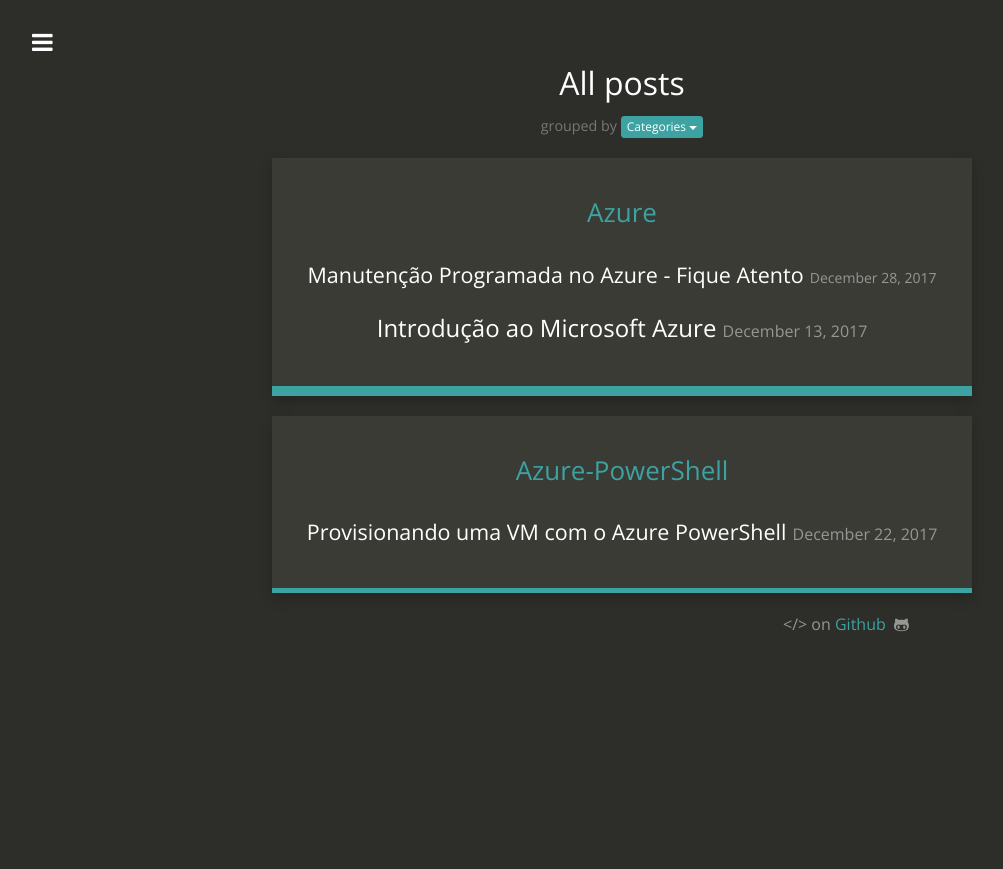
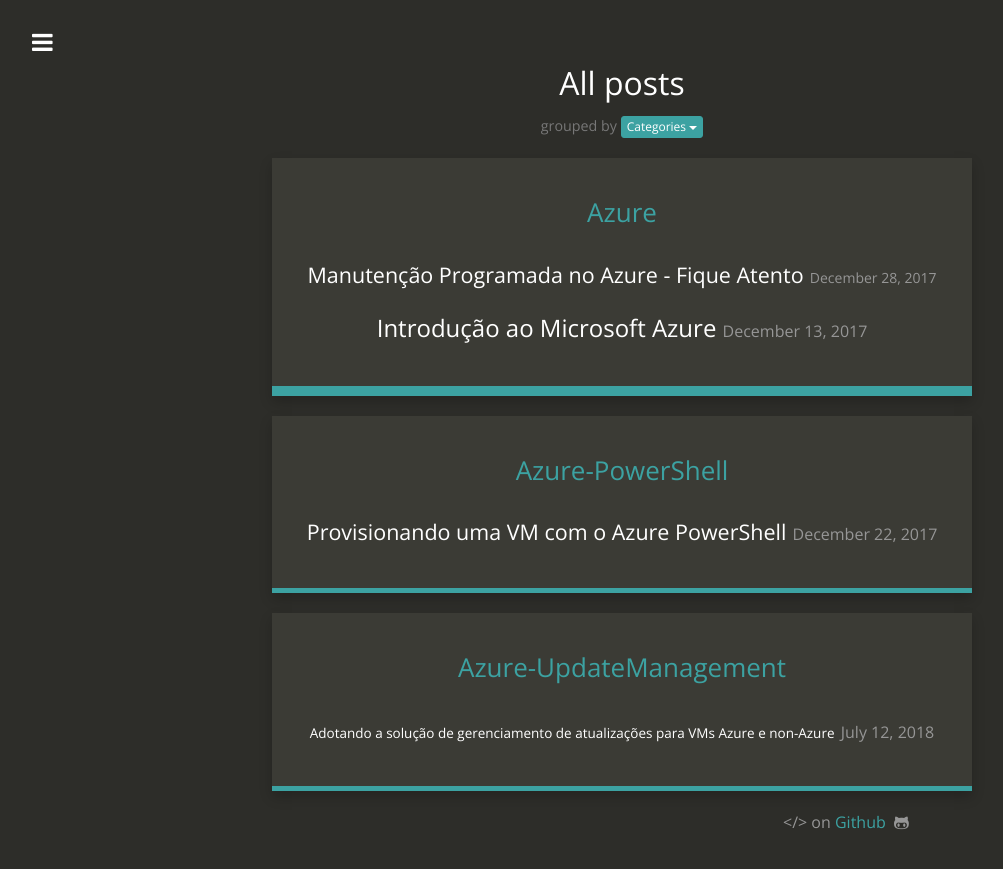
Before and after one commit to daribei/xdanielribeiro.github.io, a Jekyll site: the page built from posts-by-categories.html, in a window 1280 px wide. Shown: the top 869 px of the page, without its empty margins (18-1021 px from the left). Built offline with Jekyll 4.4.1, drawn with Linux system fonts in a browser that asks for light colours; nearby versions of some CDN libraries; some of the changed lines change nothing that is shown.

Commit message:
Article Finished.

```diff
--- a/_posts/2018-07-12-azure-update-management.md
+++ b/_posts/2018-07-12-azure-update-management.md
@@ -6,7 +6,7 @@
 thumbnail: intazure
 tags:
   - azure
-published: false
+published: true
 ---
 
 ## Introdução
@@ -99,3 +99,106 @@
 ![CreatingAA](https://i.imgur.com/Qfm8cu6.jpg)
 
 3 - Depois de fornecer as informações necessárias no painel, clique em criar.
+
+### Habilitando o Update Management
+
+Depois de criar o _workspace_ e a conta de automação, já estamos aptos a habilitar o Update Management.
+
+1 - No portal do Azure, abra a conta de Automação recém criada e selecione Update Management ou Gerenciamento de Atualizações, se estiver em português;
+
+2 - Selecione opções para os seguintes itens:
+
+* Selecione uma localização. Note que neste caso, a localização será definida de acordo com a região em que foi criado a conta de automação;
+* Selecione uma Assinatura;
+* Selecione o _workspace_ do Log Analytics criado anteriormente;
+* Selecione a conta de automação que estará conectada ao _workspace_ selecionado na opção anterior.
+
+![EnablingUpdateManagement](https://i.imgur.com/2VjlLQR.jpg)
+
+Assim que concluído essa etapa, já podemos adicionar VMs no Update Management.
+
+### Adicionando VMs no Update Management
+
+1 - No portal do Azure, abra a conta de Automação e selecione Update Management ou Gerenciamento de Atualizações, se estiver em português;
+
+2 - Selecione _Add Azure VMs_;
+
+![AddAzureVMs](https://i.imgur.com/xFK76XB.jpg)
+
+3 - Selecione a região onde suas VMs encontram-se, o Grupo de Recursos e selecione as VMs que você deseja habilitar o Update Management;
+
+![AddAzureVMsUM](https://i.imgur.com/9Ut5J11.jpg)
+
+4 - Feito isso, automaticamente será feito a instalação do _Microsoft Monitoring Agent_ na VM e após alguns minutos/horas, as informações serão exibidas no Update Management.
+
+Depois de habilitado, a VM será exibida no Update Management. Vejam na imagem abaixo que o status atual da VM é _Compliant_.
+
+![UM-VM_Compliant](https://i.imgur.com/FuJSRXg.jpg)
+
+Atualmente existem 3 status possíveis:
+
+* _Compliant_: servidores com todas as atualizações críticas ou de segurança'
+* _Non-compliant_: servidores que não têm pelo menos uma atualização crítica ou de segurança;
+* _Not assessed_: o agente não reportou os dados com o grau de atualização do servidor.
+
+### Configurando o agendamento das atualizações
+
+Ainda não existe a possibilidade de aplicar as atualizações imediatamente, ou seja, clicar num "botão" que irá iniciar a instalação das atualizações, porém, acredito que em um futuro próximo essa funcionalidade estará disponível.
+
+Por enquanto, a única forma de aplicar as atualizações é através do agendamento.
+
+Para agendar uma instalação de atualizações para os servidores, clique em  _Scheduled update deployments_, conforme imagem a seguir.
+
+![ScheduleUpdates](https://i.imgur.com/al5VLhq.jpg)
+
+No painel, insira as seguintes informações:
+
+* Nome: insira um nome exclusivo para identificar a implantação de atualizações;
+* Sistema operacional: selecione Windows ou Linux;
+* Machines to update (Computadores a atualizar): selecione as máquinas virtuais que você deseja atualizar;
+* Update Classifications (Classificação das atualizações): selecione o tipo de atualização que você quer incluir. Os tipos de classificação são:
+
+  + Critical updates
+  + Security updates
+  + Update rollups
+  + Feature packs
+  + Service packs
+  + Definition updates
+  + Tools
+  + Updates
+
+* Updates to exclude (Atualizações a serem excluídas): caso selecionada, insira o número do KB;
+
+* Schedule settings: especifique o agendamente para as atualizações;
+
+* Maintenance Window (Janela de Manutenção): especifique o tempo em que você deseja que a instalação das atualizações ocorra. Importante ressaltar que, caso a atualização necessite de um _restart_, a VM será reiniciada automaticamente.
+
+![NewUpdateSchedule](https://i.imgur.com/7k5bL4g.jpg)
+
+### Visualizando os resultados da instalação
+
+Para visualizar o status das atualizações, clique em _Update deployments_, conforme imagem abaixo.
+
+![UpdateDeployment](https://i.imgur.com/vmRA93Y.jpg)
+
+Se a instalação estiver em andamento, o status será _In progress_ e se a instalação estiver concluído com sucesso, o status será alterado para _Succeeded_. Se algum update falhar, o status será _Partially failed_.
+
+Para obter mais detalhes em relação as atualizações que foram instaladas ou que falharam, basta clicar no nome do agendamento, neste caso, "Weekly Update Deployment". Ao clicar, será aberto um novo painél, com diversas informações relevantes.
+
+![UpdateInformation](https://i.imgur.com/O9xIyYm.jpg)
+
+## Conclusão
+
+Acredito que na maioria dos cenários rodando no Azure, o Update Management certamente substituirá o WSUS.
+
+Espero ter te ajudado a entender como funciona o Azure Update Management.
+
+Para mais informações acesse:
+
+[Update Management overview](https://docs.microsoft.com/en-us/azure/automation/automation-update-management)
+
+[Manage updates for multiple machines](https://docs.microsoft.com/en-us/azure/automation/manage-update-multi)
+
+Obrigado,
+
+### Daniel Ribeiro.
```
